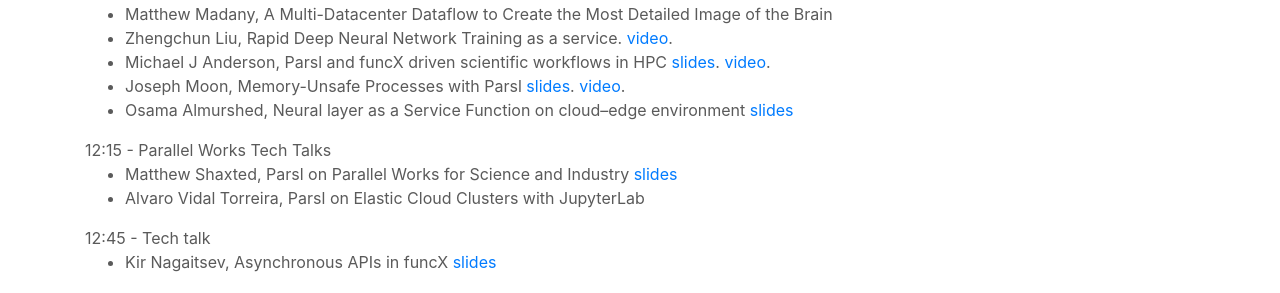
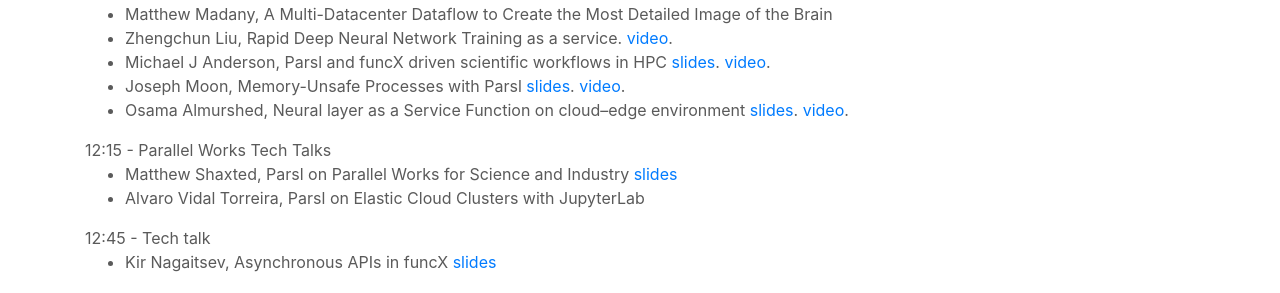
Before and after one commit to Parsl/parsl.github.io, a Jekyll site: the page built from parslfest2021.html, in a window 1280 px wide and 900 px high, scrolled down 896 px. Shown: the part 160-453 px from the top of the window. Built offline with Jekyll 4.4.1, drawn with Linux system fonts in a browser that asks for light colours.

Commit message:
Add another parslfest video link

```diff
--- a/parslfest2021.html
+++ b/parslfest2021.html
@@ -59,7 +59,7 @@
 				<li>Zhengchun Liu, Rapid Deep Neural Network Training as a service. <a href="https://www.youtube.com/watch?v=t-UHvzlXuxQ">video</a>.</li>
 				<li>Michael J Anderson, Parsl and funcX driven scientific workflows in HPC <a href='parslfest2021-files/anderson.pdf'>slides</a>. <a href="https://www.youtube.com/watch?v=teBAbLbEqP4">video</a>.</li>
 				<li>Joseph Moon, Memory-Unsafe Processes with Parsl <a href='parslfest2021-files/moon-memory-unsafe.pdf'>slides</a>. <a href="https://youtu.be/hPeaMf_rPNA">video</a>.</li>
-				<li>Osama Almurshed, Neural layer as a Service Function on cloud–edge environment <a href='parslfest2021-files/almurshed-edge.pdf'>slides</a></li>
+				<li>Osama Almurshed, Neural layer as a Service Function on cloud–edge environment <a href='parslfest2021-files/almurshed-edge.pdf'>slides</a>. <a href="https://www.youtube.com/watch?v=JVcudTBVwu0">video</a>.</li>
    </ul>
 
       12:15 - Parallel Works Tech Talks
```
